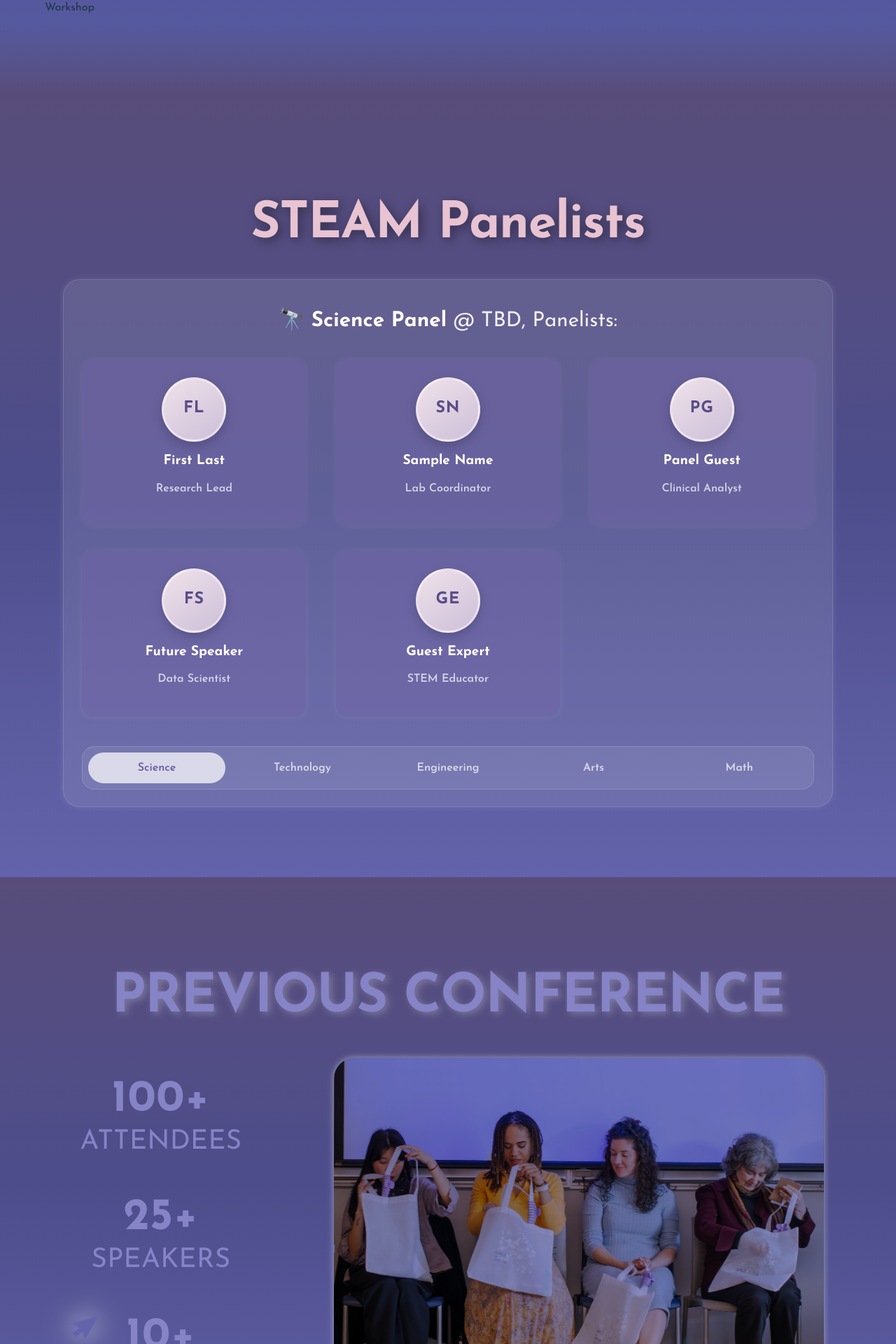
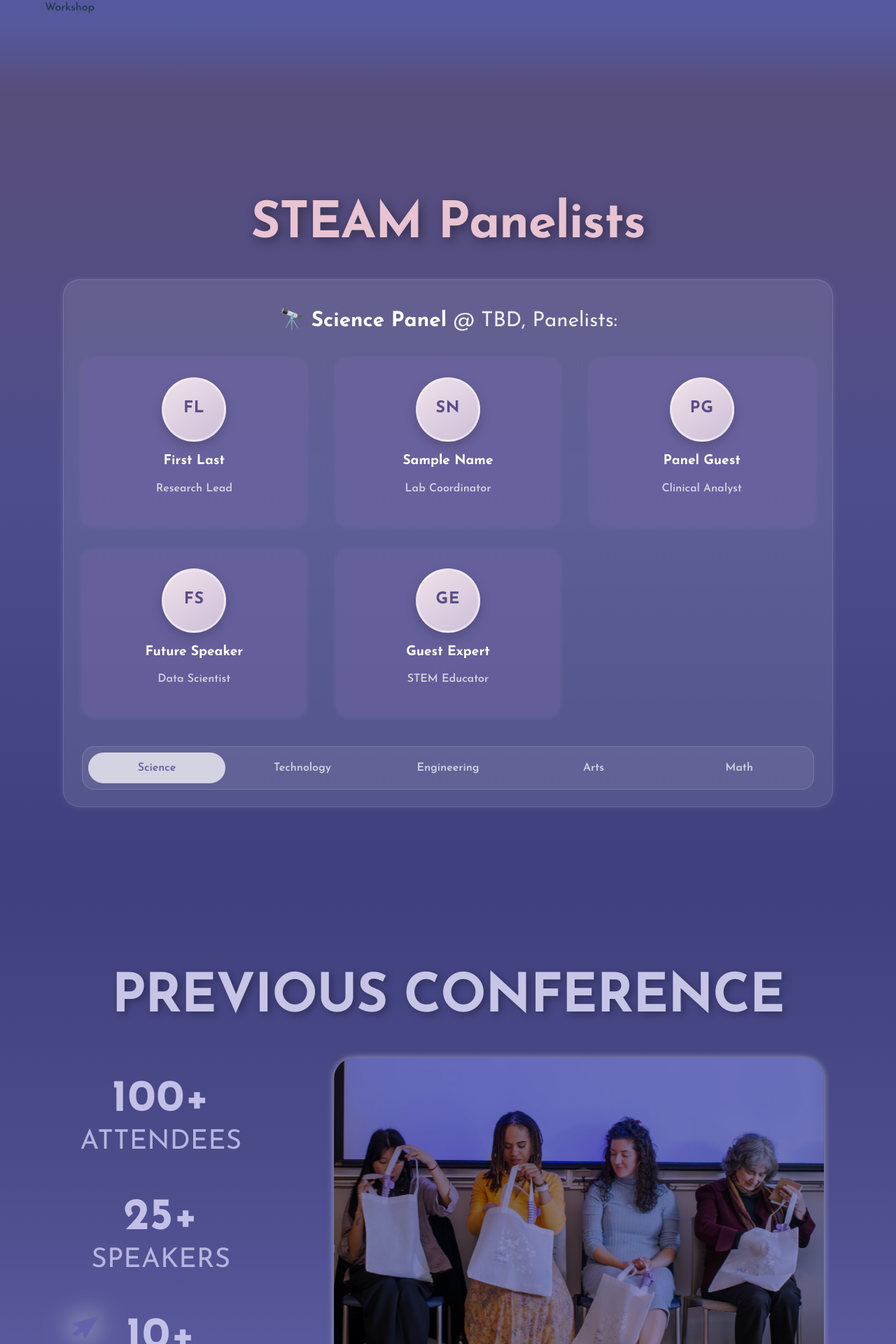
Before and after one commit to cassiemojar/gis-conference-website-2026, a React (Vite) app: page / in a window 1280 px wide. Shown: the part 2554-4474 px from the top of the page at 70% size. Built offline with nearby package versions, Linux system fonts and the light colour scheme; some icons are missing; a web font is replaced by a local one.

Commit message:
fixed panel gradient

```diff
--- a/src/App.css
+++ b/src/App.css
@@ -76,13 +76,13 @@ p.p2 {
   padding: 5%;
 }
 .Panelist-Background {
-  background-image: linear-gradient(#584d7a, #4d4d8c, #6363ab);
+  background-image: linear-gradient(#584d7a, #4d4d8c, #3f3f7e);
   min-height: 200px;
   padding-top: 5%;
 }
 
 .Prev-Conf-Background {
-  background-image: linear-gradient(#584d7a, #4d4d8c, #6363ab);
+  background-image: linear-gradient(#3f3f7e, #4d4d8c, #6363ab);
   min-height: 200px;
   padding-top: 5%;
 }
--- a/src/styles/PrevConf.css
+++ b/src/styles/PrevConf.css
@@ -1,11 +1,11 @@
 .prev-conf-container .main-title {
     text-align: center;
-    color: #8683C6 !important;
+    color: #c7c5e6 !important;
     font-family: "Josefin Sans", sans-serif !important;
     font-weight: 800 !important;
     margin-bottom: 40px !important;
     font-size: clamp(2.5rem, 6vw, 5.5rem) !important;
-    text-shadow: 4px 3px 11px rgba(225, 225, 225, 0.3);
+    text-shadow: 4px 3px 11px rgba(0, 0, 0, 0.3);
 }
 
 .glass-card {
@@ -94,7 +94,7 @@
 
 /* Stats styling */
 .stat-number {
-    color: #8683C6 !important;
+    color: #c2c0e7 !important;
     font-family: "Josefin Sans", sans-serif !important;
     font-weight: 700 !important;
     font-size: clamp(3rem, 5vw, 4rem) !important;
@@ -102,7 +102,7 @@
 }
 
 .stat-label {
-    color: #8683C6 !important;
+    color: #b7b5e0 !important;
     font-family: "Josefin Sans", sans-serif !important;
     font-weight: 400 !important;
     font-size: clamp(1.5rem, 3vw, 2.5rem) !important;
```
